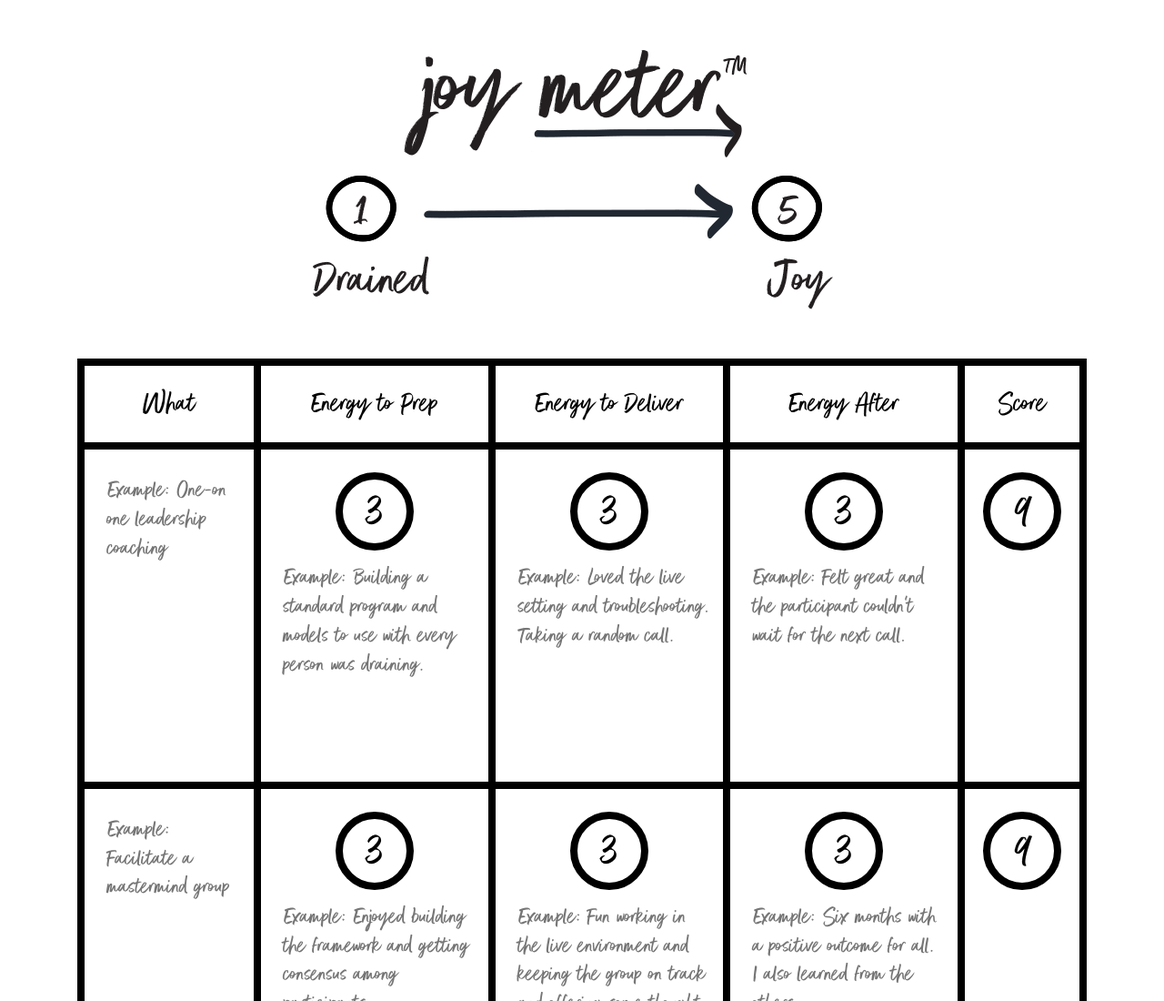
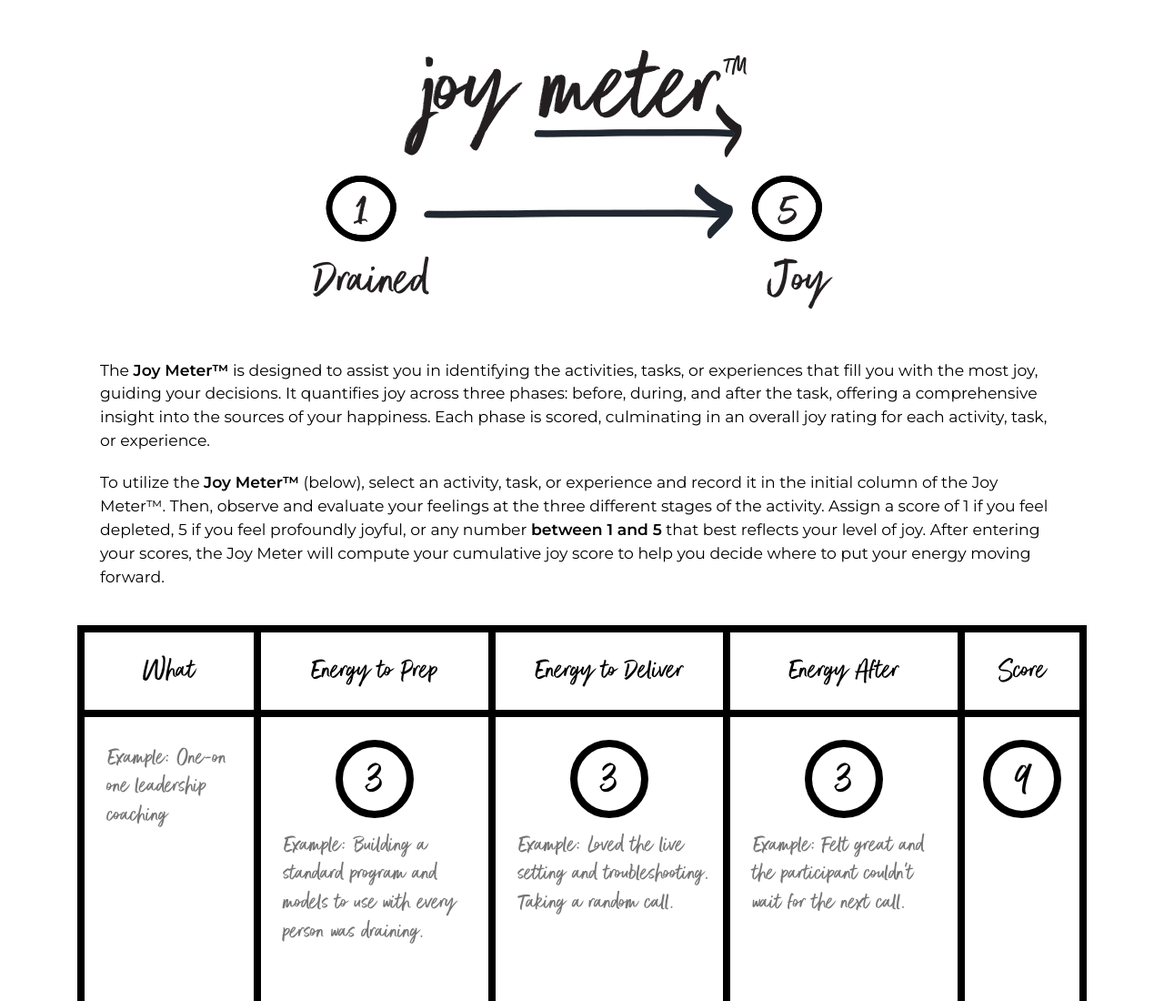
Before and after one commit to giraphcreative/joy.can-do-ology.com, a website: page index.html in a window 1280 px wide. Shown: the top 1100 px of the page at 91% size. Drawn offline with nearby package versions, Linux system fonts and the light colour scheme.

Commit message:
Add intro, with styles. Break cache.

```diff
--- a/css/src/main.scss
+++ b/css/src/main.scss
@@ -9,6 +9,8 @@ $orange: #e7ac5a;
     font-style: normal;
     font-display: swap;
 }
+
+@import url( 'https://fonts.googleapis.com/css2?family=Montserrat:wght@100..900&display=swap' );
 
 @import "reset";
 @import "mixins";
@@ -96,3 +98,16 @@ $orange: #e7ac5a;
 .footer {
     padding: 20px;
 }
+
+.intro {
+    padding: 10px 30px;
+    text-align: left;
+    font-family: Montserrat, sans-serif;
+    font-size: .6em;
+    line-height: 1.5em;
+    font-weight: 400;
+
+    strong {
+        font-weight: 600;
+    }
+}
--- a/index.html
+++ b/index.html
@@ -3,13 +3,17 @@
 <head>
     <meta charset="UTF-8">
     <title>Joy Meter | can-do-ology.com</title>
-    <link href="css/main.css" type="text/css" rel="stylesheet" />
+    <link href="css/main.css?v=1" type="text/css" rel="stylesheet" />
 </head>
 <body>
     <div class="container">
 
         <div class="header">
             <img src="img/header.png" />
+            <div class="intro">
+                <p>The <strong>Joy Meter™</strong> is designed to assist you in identifying the activities, tasks, or experiences that fill you with the most joy, guiding your decisions. It quantifies joy across three phases: before, during, and after the task, offering a comprehensive insight into the sources of your happiness. Each phase is scored, culminating in an overall joy rating for each activity, task, or experience.</p>
+                <p>To utilize the <strong>Joy Meter™</strong> (below), select an activity, task, or experience and record it in the initial column of the Joy Meter™. Then, observe and evaluate your feelings at the three different stages of the activity. Assign a score of 1 if you feel depleted, 5 if you feel profoundly joyful, or any number <strong>between 1 and 5</strong> that best reflects your level of joy. After entering your scores, the Joy Meter will compute your cumulative joy score to help you decide where to put your energy moving forward. </p>
+            </div>
         </div>
 
         <div class="content">
```
Also changed, not shown: css/main.css, 1 other file.
